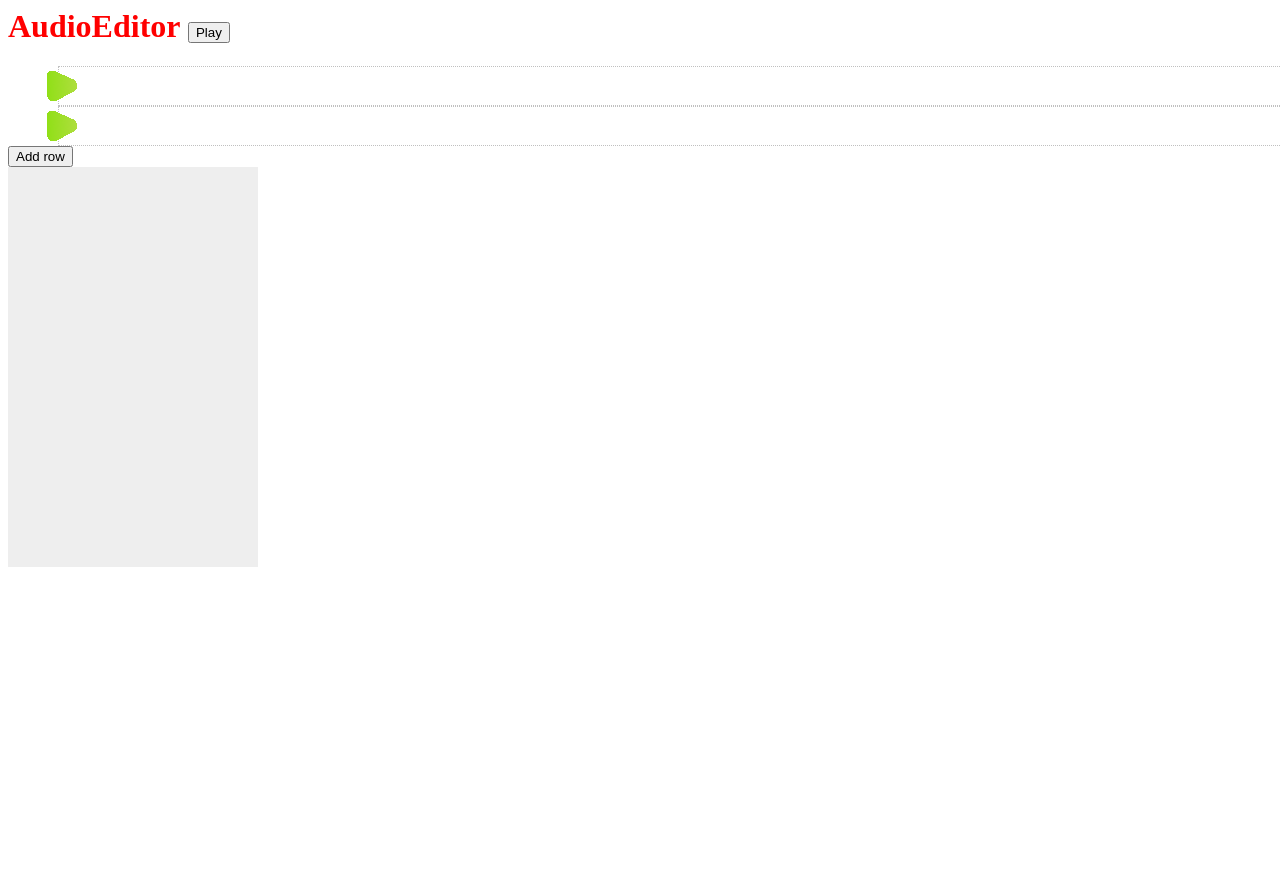
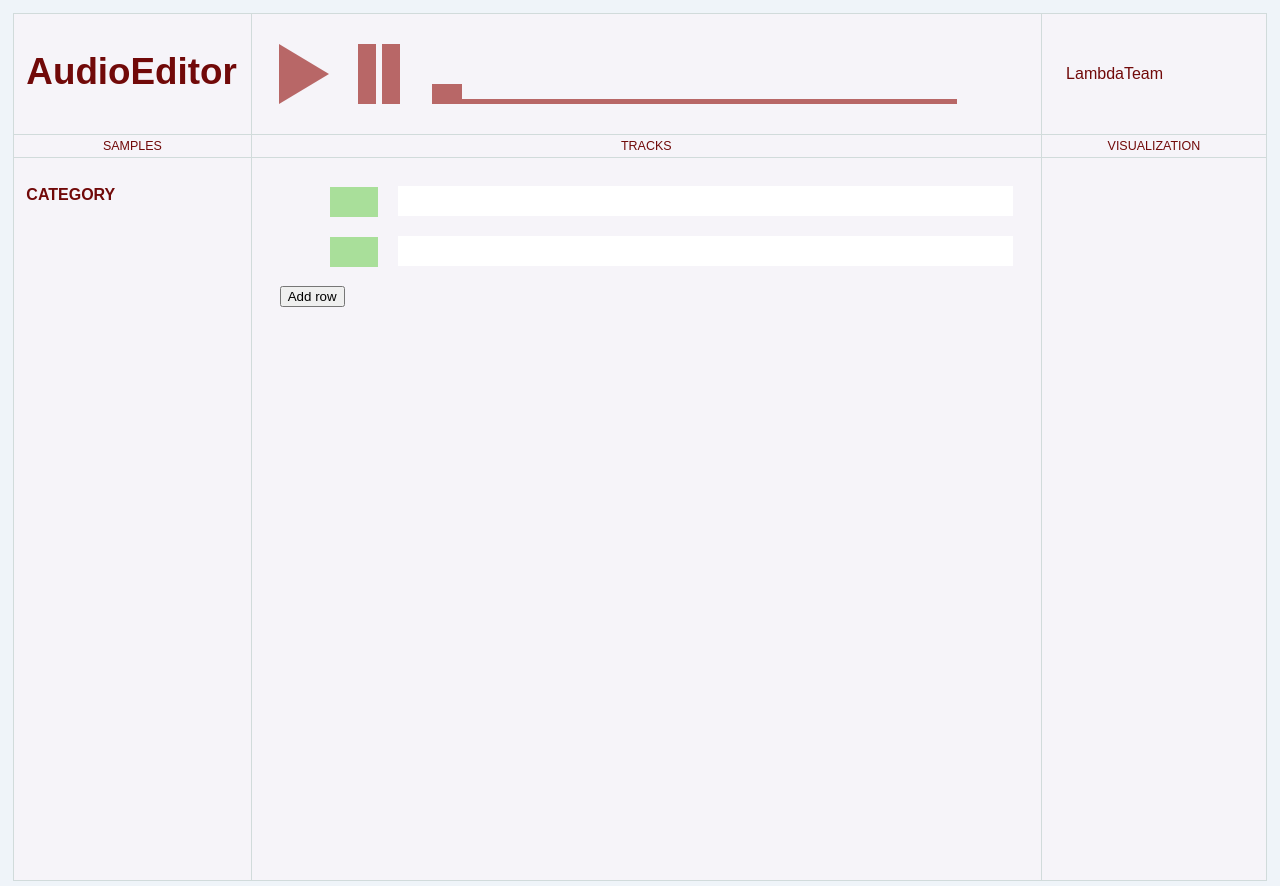
Before and after one commit to bohdan-chechyn/Audio-editor, a PHP site: page /html/index.phtml in a window 1280 px wide. Run offline with PHP 8.4, Linux system fonts and the light colour scheme; data that the repository does not hold is empty.

Commit message:
new workup

```diff
--- a/css/style.css
+++ b/css/style.css
@@ -1,10 +1,9 @@
-h1 {color:red;}
 audio {display: none;}
 .row {
     width: 100%;
     height: 30px;
-    border:1px dotted silver;
-    padding: 4px;
+    position: relative;
+    margin-bottom: 20px;
 }
 .rows {
     margin-left: 50px;
@@ -15,9 +14,10 @@ audio {display: none;}
 }
 
 .rows .sample {
-    position: relative;
+    cursor: pointer;
+    position: absolute !important;
+    top: 0;
     height: 30px;
-    margin-top: -30px;
 }
 .rows .tools {
     position: absolute;
@@ -64,3 +64,156 @@ input[type="range"] {
     display: block;
 
 }
+
+body {
+    font-family: Arial;
+    color:#710909;
+}
+h1 {
+    font-size: 2.3em;
+}
+._site
+{
+    top:0;
+    left:0;
+    margin:0px;
+    padding:1%;
+    background: #eff4f9;
+    width:100%;
+    height: 100%;
+    position: fixed;
+}
+._site_table{
+    width: 98%;
+    height: 98%;
+    border-collapse: collapse;
+    /*border: 1px groove #fafafa;*/
+    background: #f6f4f9;
+}
+._site_table tr td{
+    border: 1px solid;
+    border-color: #d1dbdb;
+    padding: 1%;
+}
+._site_table_head_row td{
+}
+._site_table_head_row{
+    height: 14%;
+}
+._site_titles_row {
+    height: 0%;
+}
+._site_titles_row td{
+    height: 0%;
+    border-collapse: collapse;
+    padding: 0.3% !important;
+    margin: 0 !important;
+    text-align: center;
+    font-size: 0.78em;
+}
+._site_table_left_cell {
+    width: 19%;
+}
+
+
+.play_button {
+    width: 40px;
+    padding: 0 15px;
+    float: left;
+    cursor: pointer;
+}
+.stop_button {
+    width: 50px;
+    padding: 0 24px;
+    float: left;
+}
+.play_button div {
+
+    width: 0;
+    height: 0;
+    border-top: 30px solid transparent;
+    border-bottom: 30px solid transparent;
+
+    border-left: 50px solid;
+    border-left-color: #b86767;
+
+}
+.stop_button .stop_button_part {
+    width: 8px;
+    padding-right: 10px;
+    height: 60px;
+    float:left;
+    background-color: #b86767;
+}
+
+.stop_button .space {
+    width:6px;
+    float:left;
+    height: 10px;
+}
+.progress {
+    width: 525px;
+    height: 60px;
+    float:left;
+    position: relative;
+}
+.progress .line {
+    width: 100%;
+    background: #b86767;
+    height: 5px;
+    position: absolute;
+    bottom: 0;
+}
+.progress .bar {
+    width: 30px;
+    height: 20px;
+    bottom: 0;
+    position: absolute;
+    background: #b86767;
+}
+
+._site_table_right_cell {
+    width: 18%;
+
+}
+.track_info {
+    padding-left: 12px;
+}
+.track_handler{
+    width: 96%;
+    height: 96%;
+    padding: 2%;
+}
+.track_item {
+    height: 30px;
+    width: 100%;
+    margin-bottom: 3%;
+}
+.sample_icon{
+    background: #a9df9a;
+    width: 7%;
+    height: 100%;
+    position:absolute;
+    left: 0;
+    top:1px;
+    cursor: pointer;
+}
+.sample_row{
+    background: #fff;
+    width: 90%;
+    position:absolute;
+    left: 10%;
+    height: 100%;
+}
+.sample_category{
+    font-size: 1em;
+    font-weight: bold;
+}
+.sample_category_item {
+    font-size: 0.9em;
+    padding-left: 1em;
+}
+._site_table_left_cell{
+    vertical-align: top;
+    margin: 1% !important;
+}
--- a/html/index.phtml
+++ b/html/index.phtml
@@ -1,3 +1,4 @@
+<!DOCTYPE html>
 <html>
     <head>
         <title>Audioeditor</title>
@@ -24,35 +25,54 @@
                 var row2 = worktable.createRow();
 
                 var player = new Player();
-
+                $('.row .sample_icon').live('click', function() {
+                    var rowHtmlId = $(this).parent()[0].id;
+                    var rowId = rowHtmlId.split('-')[1];
+                    var row = worktable.getRow(rowId);
+                    var samples = row.samples;
+                    play(samples);
+                });
                 var currentDragger = new FilesDragger({
                     dropCallback: function(e) {
                         var row;
-                        if (e.originalTarget.className == 'row') {
+                        if (e.originalTarget.className == 'sample_row') {
                             row = e.target;
                         } else {
                             row = e.target.parentNode;
                         }
+                        row = $(row).parent()[0];
                         rowId = row.id.split('-')[1];
                         var row = worktable.getRow(rowId);
                         var sample = $(e.dataTransfer.getData('text/html'))[0];
 
                         $(sample).bind('loadedmetadata',function(){
-                            var offset = e.clientX - $('#row-' + row.id).offset().left - sample.duration/2 * Row.WIDTH_COEF;
+                            var offset = e.clientX - $('#row-' + row.id + ' .sample_row').offset().left - sample.duration/2 * Row.WIDTH_COEF;
                             row.addSample(sample, offset);
                         });
                     }
 
                 });
                 $('#startPlayer').click(function() {
+                    var samples = worktable.getSamples();
+                    play(samples);
+                });
+                var files = document.querySelectorAll('#files_tree .files_item');
+                [].forEach.call(files, function(file) {
+                    currentDragger.initDraggable(file)
+                })
+                currentDragger.initDropper(document.getElementById('dropper'));
+
+                $('#files_tree').accordion();
+                $('#files_tree h').click(function() {
+                    $(this).next().toggle('slow');
+                    return false;
+                }).next().hide();
+                function play(samples) {
                     player.samples = [];
-                    var samples = worktable.getSamples();
                     samples.forEach(function(samples_i, i) {
                         var sample = samples_i.container.data('sample');
-                        var offset = samples_i.container.offset().left - sample.duration/2 * Row.WIDTH_COEF;
-
+                        var offset = Math.abs(samples_i.container.position().left);
                         var playerSample = player.addSample(sample, Math.round(offset/Row.PIXEL_PER_SECOND * 1000));
-                        //////////////////////////////////////
                         var canvas   = $(samples_i.container).find('canvas')[0],
                         context  = canvas.getContext('2d'),
                         gradient = context.createLinearGradient(0, -1, 0, 1);
@@ -102,31 +122,54 @@
                         /////////////////////////
                     });
                     player.play();
+                }
             });
-                var files = document.querySelectorAll('#files_tree .files_item');
-                [].forEach.call(files, function(file) {
-                    currentDragger.initDraggable(file)
-                })
-                currentDragger.initDropper(document.getElementById('dropper'));
 
-                $('#files_tree').accordion();
-                $('#files_tree h').click(function() {
-                $(this).next().toggle('slow');
-                    return false;
-                }).next().hide();
 
-            });
         </script>
     </head>
     <body>
-        <h1>AudioEditor <input type="button" value="Play" id="startPlayer"></h1>
-        <div class="effects">
+        <div class="_site">
+            <table class="_site_table">
+                <tr class="_site_table_head_row">
+                    <td class="_site_table_left_cell"><h1>AudioEditor</h1></td>
+                    <td>
+                        <div class="play_button" id="startPlayer"><div></div></div>
+                        <div class="stop_button">
+                            <div class="stop_button_part"></div>
+                            <div class="space"></div>
+                            <div class="stop_button_part"></div>
+                        </div>
+                        <div class="progress">
+                            <div class="bar"></div>
+                            <div class="line"></div>
+                        </div>
+                    </td>
+                    <td class="_site_table_right_cell">
+                        <div class="track_info">
+                            LambdaTeam<br/>
+                            <!--small>Track Title (2.00)</small-->
+                        </div>
+                    </td>
+                </tr>
+                <tr class="_site_titles_row">
+                    <td>SAMPLES</td>
+                    <td>TRACKS</td>
+                    <td>VISUALIZATION</td>
+                </tr>
+                <tr class="_site_body_row" valign="top">
+                    <td class="_site_table_left_cell">
+                        <h3 class="sample_category">
+                            CATEGORY
+                        </h3>
+                        <div class="sample_category_items" id="files_tree">
+
+                            <?php echo $viewFilesTree; ?>
 
                         </div>
-        <div class="samples">
-
-        </div>
-        <div class="worktable">
+                    </td>
+                    <td>
+                        <div class="track_handler worktable" >
                             <div class="rows" id="dropper"  draggable="true">
 
                             </div>
@@ -134,13 +177,13 @@
                                 <input class="addRow" type="button" value="Add row">
                             </div>
                         </div>
-        <div class="completePlayer">
+                    </td>
+                    <td class="_site_table_right_cell"></td>
+                </tr>
+            </table>
+
 
         </div>
-        <div class="files_tree" id="files_tree">
-           <?php echo $viewFilesTree; ?>
-        </div>
-
         <script type="text/template" id="sample-template">
             <div class="sample" style="left: ${offset}px;">
                 <div class="tools">
@@ -151,5 +194,16 @@
                 <span>${title}</span>
             </div>
         </script>
+
+        <script type="text/template" id="one-row-template">
+            <div class="row" id="${id}">
+                <div class="sample_icon"></div>
+                <div class="space">
+                </div>
+                <div class="sample_row">
+                </div>
+
+            </div>
+        </script>
     </body>
 </html>
--- a/js/Row.js
+++ b/js/Row.js
@@ -11,7 +11,8 @@ Row.prototype = {
         this.samples = [];
         this.id = id;
         this.containerId = 'row-' + this.id;
-        this.container = '<div class="row" id="row-' + this.id + '"><img src="img/play.png"></div>';
+        this.container = $('#one-row-template').html()
+        .replace('${id}', this.containerId);
     },
 
     redraw: function() {
@@ -30,7 +31,7 @@ Row.prototype = {
                                             , color: $(sample).attr('data-color')
                                             , sampleId: sampleId});
 
-        $('#row-' + this.id).append(visualSample.container);
+        $('#row-' + this.id + ' .sample_row').append(visualSample.container);
         this.samples.push(visualSample);
     }
 
```
Lines whose indentation alone changed are shown as unchanged.
